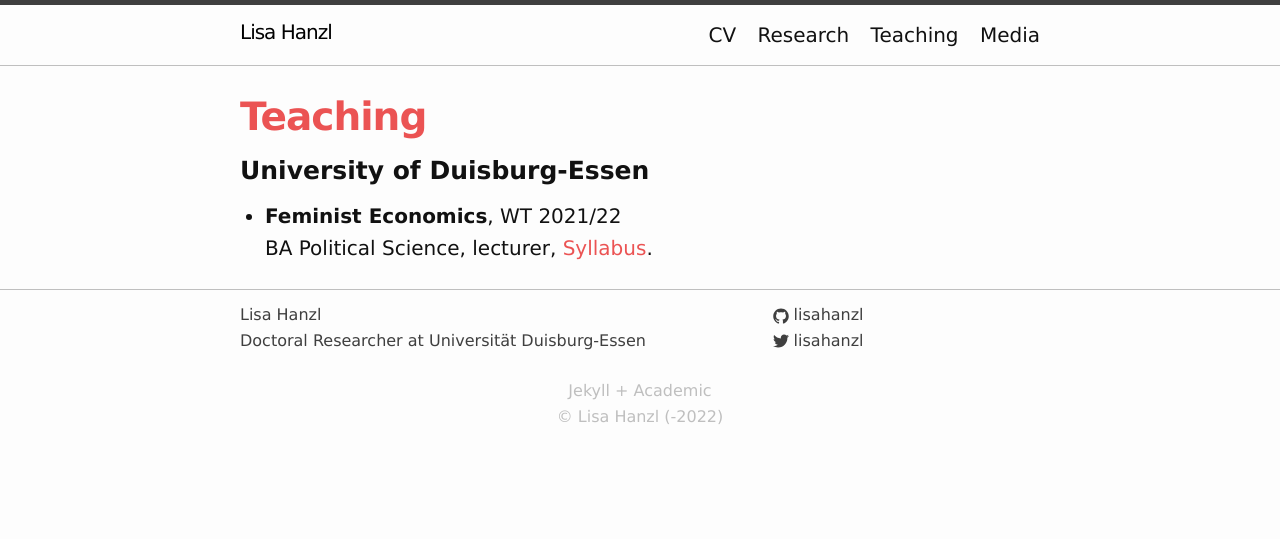
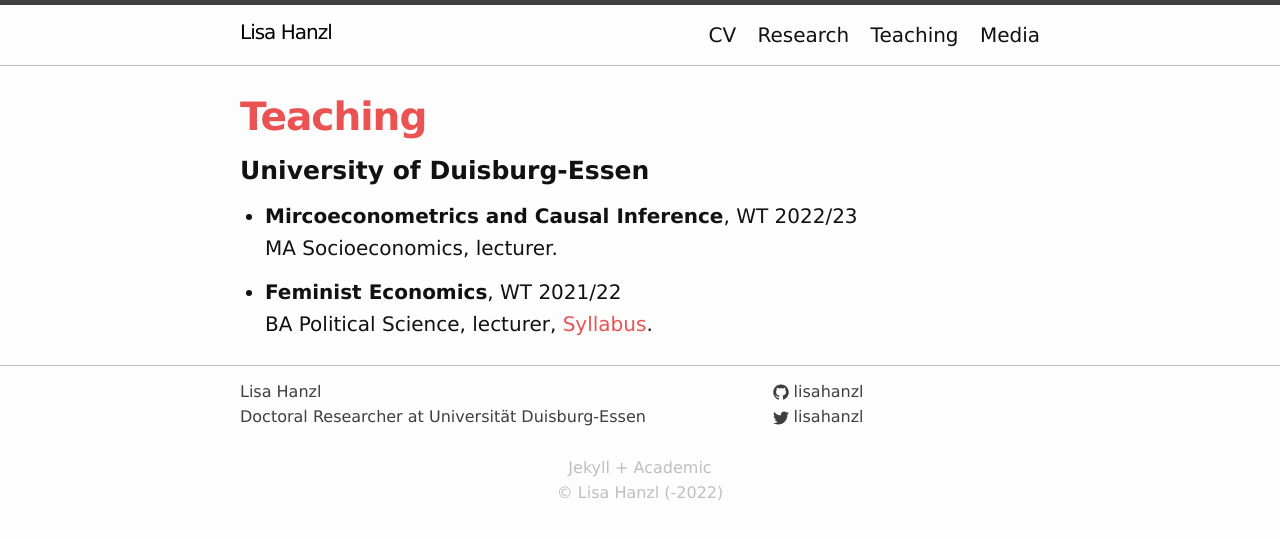
Before and after one commit to lisahanzl/lisahanzl.github.io, a Jekyll site: the page built from 02_teaching.md, in a window 1280 px wide. Shown: the top 539 px of the page. Built offline with Jekyll 4.4.1, drawn with Linux system fonts in a browser that asks for light colours.

Commit message:
add new course

```diff
--- a/02_teaching.md
+++ b/02_teaching.md
@@ -9,5 +9,8 @@ permalink: /teaching/
 ### University of Duisburg-Essen
 <p> </p>
 
+- **Mircoeconometrics and Causal Inference**, WT 2022/23 \
+MA Socioeconomics, lecturer.
+
 - **Feminist Economics**, WT 2021/22 \
 BA Political Science, lecturer, [Syllabus](https://lisahanzl.github.io/assets/Fem_Econ_BA_Syllabus.pdf){:target="_blank"}.
```
